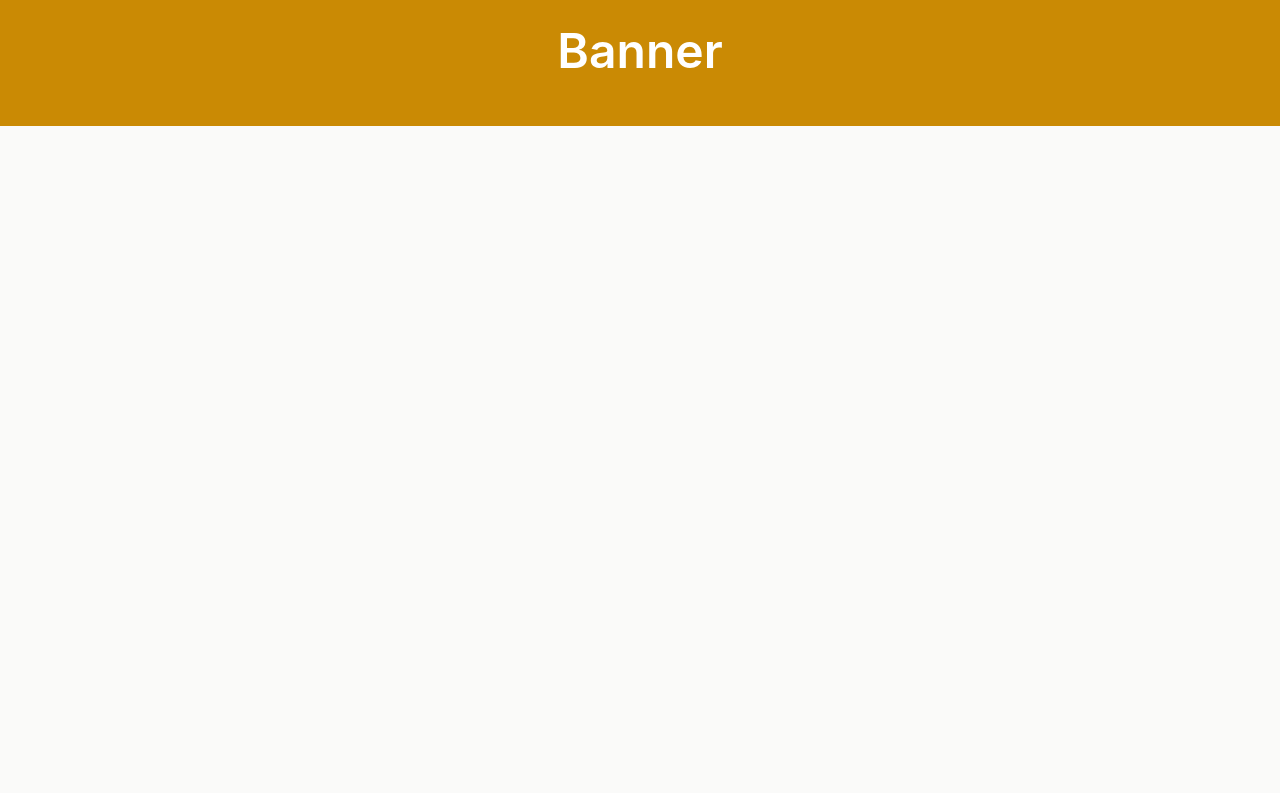
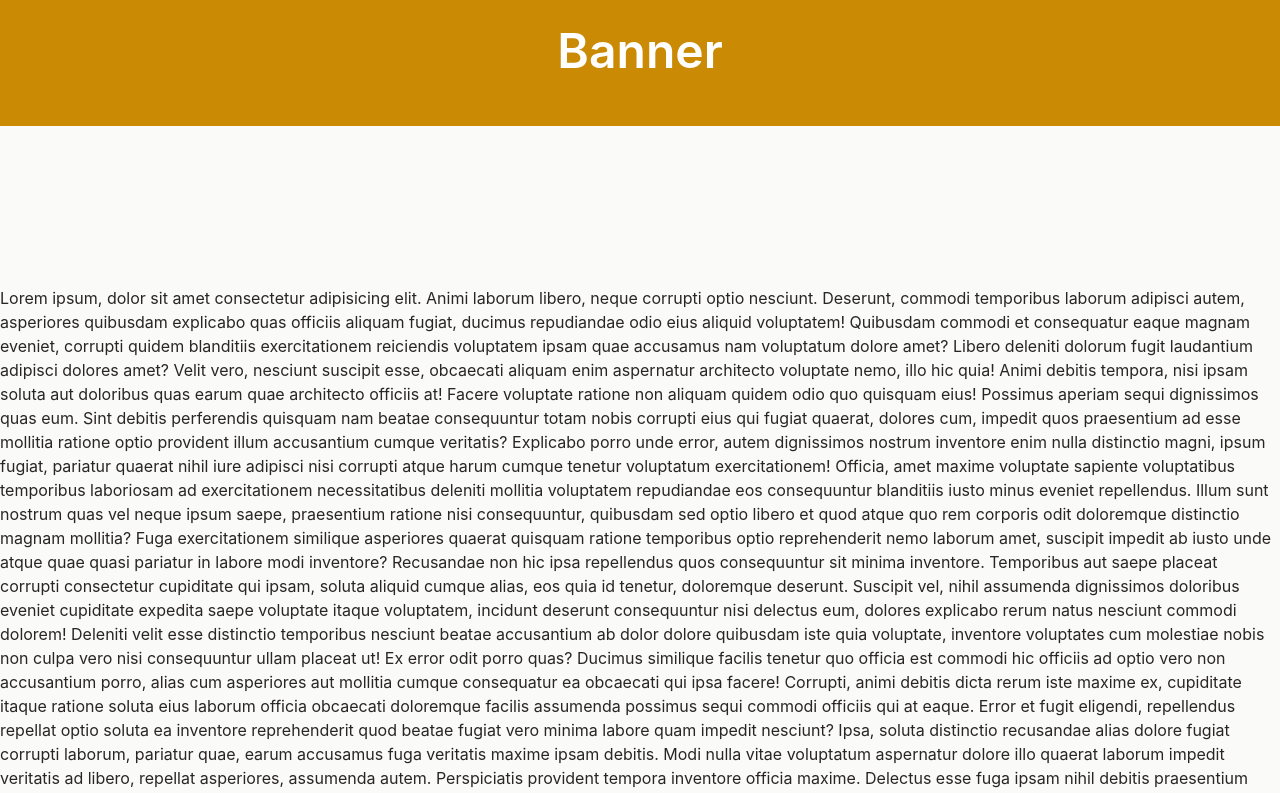
Before and after one commit to emanuelefavero/edil-2-esse, a Next.js app: page / in a window 1280 px wide. Shown: the part 720-1513 px from the top of the page. Before the commit the page ends 846 px from the top, so only its background shows below. Built offline with nearby package versions, Linux system fonts and the light colour scheme.

Commit message:
add pattern and banner

```diff
--- a/app/page.tsx
+++ b/app/page.tsx
@@ -3,15 +3,140 @@ import HeroSection from '@/components/HeroSection'
 
 export default function Home() {
   return (
-    <div>
+    <>
+      <div className='fixed inset-0 -z-10 bg-radial-pattern bg-[size:13px_13px]'></div>
+
       <Header />
 
       <main>
         <HeroSection />
+
+        {/* TODO: Replace the following content with banner */}
         <section className='bg-yellow-600 text-white h-[150px] flex justify-center items-center text-5xl font-semibold'>
           Banner
         </section>
+        <section className='flex justify-center items-center py-40'>
+          <p className='w-full flex justify-center items-center max-w-screen-2xl'>
+            Lorem ipsum, dolor sit amet consectetur adipisicing elit. Animi
+            laborum libero, neque corrupti optio nesciunt. Deserunt, commodi
+            temporibus laborum adipisci autem, asperiores quibusdam explicabo
+            quas officiis aliquam fugiat, ducimus repudiandae odio eius aliquid
+            voluptatem! Quibusdam commodi et consequatur eaque magnam eveniet,
+            corrupti quidem blanditiis exercitationem reiciendis voluptatem
+            ipsam quae accusamus nam voluptatum dolore amet? Libero deleniti
+            dolorum fugit laudantium adipisci dolores amet? Velit vero, nesciunt
+            suscipit esse, obcaecati aliquam enim aspernatur architecto
+            voluptate nemo, illo hic quia! Animi debitis tempora, nisi ipsam
+            soluta aut doloribus quas earum quae architecto officiis at! Facere
+            voluptate ratione non aliquam quidem odio quo quisquam eius!
+            Possimus aperiam sequi dignissimos quas eum. Sint debitis
+            perferendis quisquam nam beatae consequuntur totam nobis corrupti
+            eius qui fugiat quaerat, dolores cum, impedit quos praesentium ad
+            esse mollitia ratione optio provident illum accusantium cumque
+            veritatis? Explicabo porro unde error, autem dignissimos nostrum
+            inventore enim nulla distinctio magni, ipsum fugiat, pariatur
+            quaerat nihil iure adipisci nisi corrupti atque harum cumque tenetur
+            voluptatum exercitationem! Officia, amet maxime voluptate sapiente
+            voluptatibus temporibus laboriosam ad exercitationem necessitatibus
+            deleniti mollitia voluptatem repudiandae eos consequuntur blanditiis
+            iusto minus eveniet repellendus. Illum sunt nostrum quas vel neque
+            ipsum saepe, praesentium ratione nisi consequuntur, quibusdam sed
+            optio libero et quod atque quo rem corporis odit doloremque
+            distinctio magnam mollitia? Fuga exercitationem similique asperiores
+            quaerat quisquam ratione temporibus optio reprehenderit nemo laborum
+            amet, suscipit impedit ab iusto unde atque quae quasi pariatur in
+            labore modi inventore? Recusandae non hic ipsa repellendus quos
+            consequuntur sit minima inventore. Temporibus aut saepe placeat
+            corrupti consectetur cupiditate qui ipsam, soluta aliquid cumque
+            alias, eos quia id tenetur, doloremque deserunt. Suscipit vel, nihil
+            assumenda dignissimos doloribus eveniet cupiditate expedita saepe
+            voluptate itaque voluptatem, incidunt deserunt consequuntur nisi
+            delectus eum, dolores explicabo rerum natus nesciunt commodi
+            dolorem! Deleniti velit esse distinctio temporibus nesciunt beatae
+            accusantium ab dolor dolore quibusdam iste quia voluptate, inventore
+            voluptates cum molestiae nobis non culpa vero nisi consequuntur
+            ullam placeat ut! Ex error odit porro quas? Ducimus similique
+            facilis tenetur quo officia est commodi hic officiis ad optio vero
+            non accusantium porro, alias cum asperiores aut mollitia cumque
+            consequatur ea obcaecati qui ipsa facere! Corrupti, animi debitis
+            dicta rerum iste maxime ex, cupiditate itaque ratione soluta eius
+            laborum officia obcaecati doloremque facilis assumenda possimus
+            sequi commodi officiis qui at eaque. Error et fugit eligendi,
+            repellendus repellat optio soluta ea inventore reprehenderit quod
+            beatae fugiat vero minima labore quam impedit nesciunt? Ipsa, soluta
+            distinctio recusandae alias dolore fugiat corrupti laborum, pariatur
+            quae, earum accusamus fuga veritatis maxime ipsam debitis. Modi
+            nulla vitae voluptatum aspernatur dolore illo quaerat laborum
+            impedit veritatis ad libero, repellat asperiores, assumenda autem.
+            Perspiciatis provident tempora inventore officia maxime. Delectus
+            esse fuga ipsam nihil debitis praesentium nesciunt sint itaque
+            architecto voluptatem, non suscipit explicabo eveniet pariatur
+            corporis animi nisi eum ad distinctio! Quis modi reprehenderit
+            laudantium officiis recusandae totam? Est illum quidem cum
+            reprehenderit officia debitis, maiores autem fuga quibusdam,
+            provident aliquid, dolorum velit modi. Fugit nam hic blanditiis
+            sapiente ipsam vel, reiciendis ratione dolorum iste quos nihil optio
+            rerum. Repudiandae, temporibus sequi. Maxime dolore illum vel eum
+            deleniti praesentium officiis nobis sunt ea dignissimos quas harum
+            aliquid blanditiis consequatur ad laborum, quisquam dolores natus
+            dolorum exercitationem animi commodi? Iste nisi dignissimos animi
+            facilis. Tenetur, dolorem corrupti. Corrupti inventore odio nostrum
+            sed eaque mollitia dicta impedit, omnis quos! Nisi consequuntur
+            aspernatur blanditiis nesciunt, dolorum cum quos qui earum nulla,
+            ipsam alias voluptate nostrum assumenda vitae distinctio sequi ex
+            minima saepe quod accusamus accusantium eaque nobis. Dignissimos
+            exercitationem facere iusto tempore, minima blanditiis quia deleniti
+            quo modi ratione maiores reiciendis sapiente omnis voluptate atque
+            repellendus, placeat ab distinctio illum autem itaque cumque!
+            Suscipit iusto iste voluptatem omnis nulla odit nemo nobis debitis,
+            eum officiis unde praesentium quod reiciendis illum accusamus ab
+            ratione blanditiis natus laboriosam veritatis commodi fugiat magni!
+            At asperiores esse minima laborum iusto, obcaecati doloribus numquam
+            autem soluta, earum corporis, fugit veritatis ratione possimus sequi
+            quis nisi. Error debitis dignissimos numquam consequuntur ullam, non
+            id, dolor, blanditiis ad temporibus autem alias quaerat enim quasi.
+            Voluptatibus necessitatibus blanditiis ducimus asperiores in facilis
+            aut ut sit quae debitis, explicabo dolore iure error amet nulla
+            laudantium unde? Ipsum deleniti dolor dignissimos nisi repellat
+            mollitia labore culpa ab ducimus odio! Corporis amet cumque
+            consequuntur possimus vel totam eligendi assumenda! Porro, labore?
+            Modi tenetur, est et, voluptatum voluptate eos iusto nemo dolore id
+            error ratione maxime expedita non perferendis omnis soluta
+            reprehenderit sint quas illum rerum explicabo minus unde! Pariatur
+            cum officiis cumque asperiores, dolorum fugiat tempora ipsam et iure
+            laudantium deserunt! Aliquam iure, corporis ratione aspernatur enim
+            magnam aliquid pariatur voluptatem rem ipsa similique quis nulla
+            velit rerum hic eius dolorum recusandae provident illum
+            necessitatibus distinctio et deserunt? Rerum fuga commodi ducimus
+            sapiente hic recusandae corrupti error, labore, molestias, ab nihil
+            numquam dignissimos minima ratione fugiat accusantium iste rem
+            excepturi? Saepe necessitatibus est inventore cumque rem aut
+            voluptate natus totam. Sapiente corporis consequatur ex aut eaque
+            odio, temporibus nostrum molestias, veniam enim libero distinctio,
+            incidunt vel dolorum. Suscipit tenetur laborum accusantium officiis
+            perferendis maiores aliquid ut repudiandae voluptatibus voluptas
+            veniam earum commodi placeat quo minus, rem unde quidem soluta.
+            Labore assumenda consequatur quo deserunt, libero a veritatis cum
+            possimus rerum reiciendis nisi inventore beatae quaerat, temporibus
+            recusandae hic, molestiae ipsum alias tempore dolorum quidem sint
+            similique impedit. Omnis atque temporibus mollitia quaerat ipsam,
+            quia porro praesentium, consequatur veritatis numquam beatae dolor
+            adipisci veniam necessitatibus? Vel a eaque molestiae aperiam facere
+            dicta quae illo perferendis officia, tenetur saepe nostrum voluptas
+            possimus accusamus officiis. Impedit tempora praesentium adipisci id
+            nulla! Recusandae possimus facere corporis odit veniam obcaecati
+            deleniti, repudiandae doloribus rem culpa sint, itaque molestias
+            quam doloremque vero sit aperiam, soluta corrupti magnam non
+            mollitia. Quidem velit dolore dicta voluptates magnam nam, id
+            temporibus dolor perferendis, tempora obcaecati harum fuga. Sit
+            provident at expedita, voluptatibus voluptates voluptate maxime
+            sequi repudiandae commodi optio iste libero beatae dolor quasi neque
+            officiis asperiores non eligendi esse excepturi fuga quas velit
+            ipsam! Corrupti eius culpa inventore minus, autem est consequuntur
+            voluptas ab omnis voluptatibus, laboriosam, atque magni.
+          </p>
+        </section>
       </main>
-    </div>
+    </>
   )
 }
--- a/tailwind.config.ts
+++ b/tailwind.config.ts
@@ -60,6 +60,12 @@ const config: Config = {
 
       backgroundImage: {
         'hero-image': "url('/hero-image.webp')",
+        'radial-pattern':
+          'radial-gradient(rgba(202, 139, 4, 0.5) 0.65px, rgba(120, 113, 108, 0) 0.65px)',
+      },
+
+      backgroundSize: {
+        '13': '13px 13px',
       },
 
       textShadow: {
```
